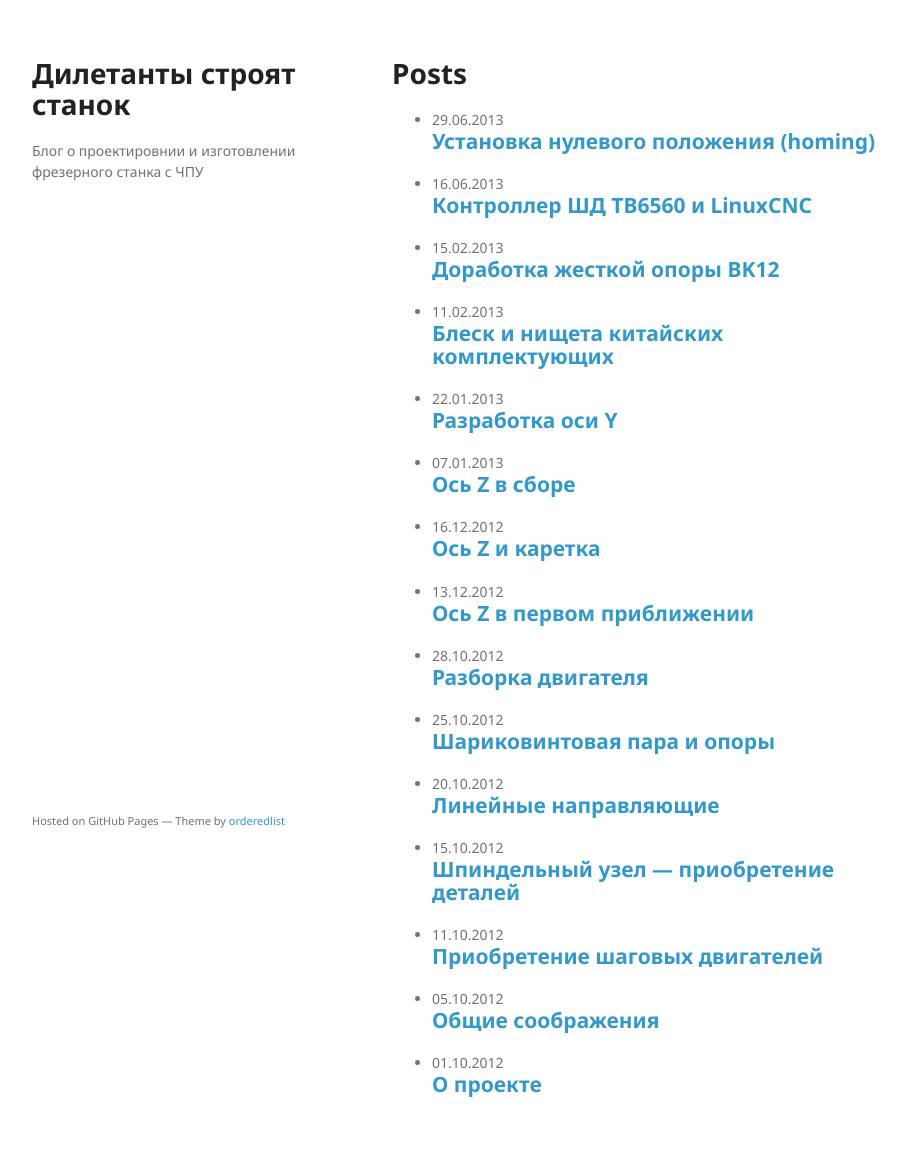
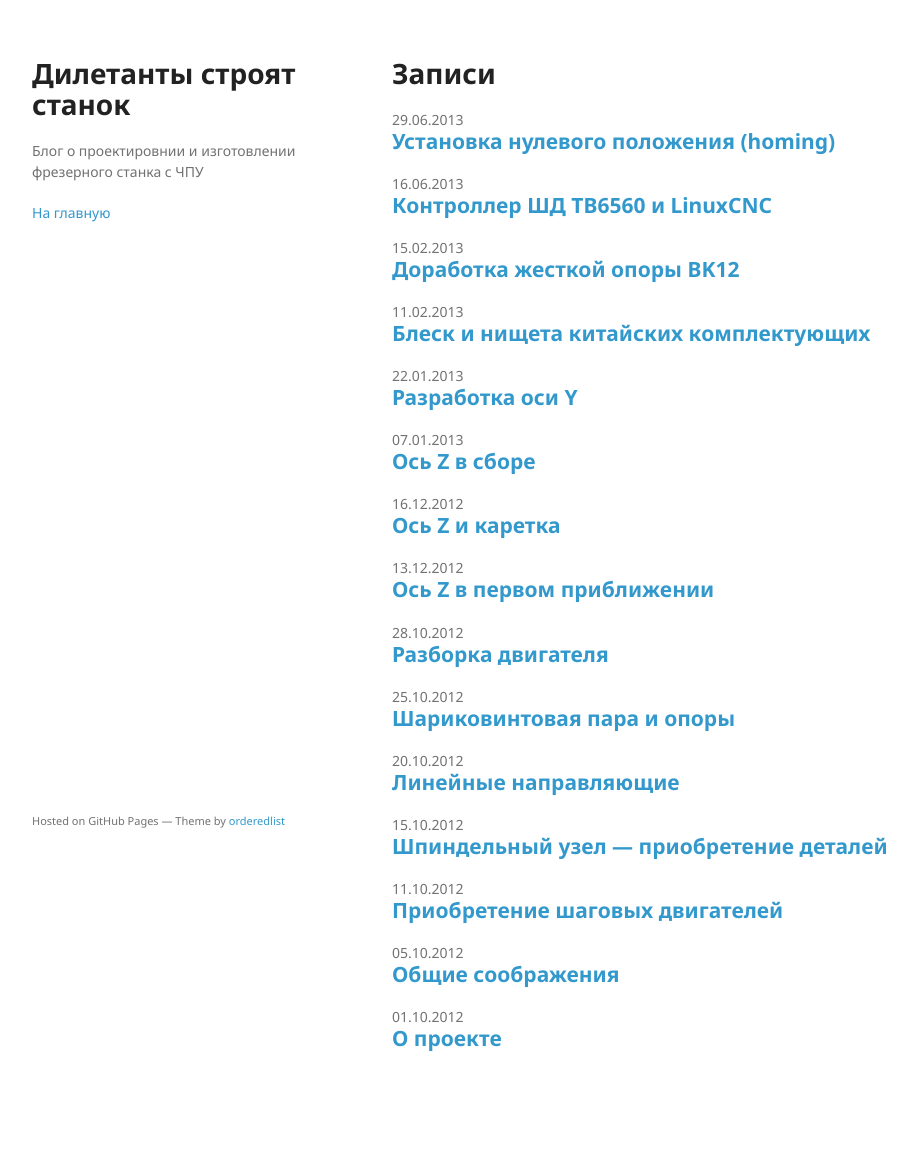
Before and after one commit to beowulfenator/cnc, a Jekyll site: the page built from index.html, in a window 1280 px wide. Shown: the whole page, without its empty margins (178-1095 px from the left). Built offline with Jekyll 4.4.1, drawn with Linux system fonts in a browser that asks for light colours; after the commit the page ends 1120 px from its top, so only the background shows below that.

Commit message:
style fixes

```diff
--- a/_layouts/default.html
+++ b/_layouts/default.html
@@ -1,11 +1,12 @@
 <!doctype html>
 <html>
-  {% include head.html username="jekyll" %}
+  {% include head.html %}
   <body>
     <div class="wrapper">
       <header>
         <h1>{{ site.title }}</h1>
         <p>{{ site.description }}</p>
+        <p><a href="{{ site.url }}">На главную</a></p>
       </header>
       <section>
         {{ content }}
--- a/_layouts/post.html
+++ b/_layouts/post.html
@@ -3,10 +3,8 @@ layout: default
 ---
 <article class="post" itemscope itemtype="http://schema.org/BlogPosting">
   <h1 itemprop="name headline">{{ page.title }}</h1>
-	<p class="post-meta"><time datetime="{{ page.date | date_to_xmlschema }}" itemprop="datePublished">{{ page.date | date: "%d.%m.%Y" }}</time></p>
-
+  <p class="post-meta"><time datetime="{{ page.date | date_to_xmlschema }}" itemprop="datePublished">{{ page.date | date: "%d.%m.%Y" }}</time></p>
   <div class="post-content" itemprop="articleBody">
     {{ content }}
   </div>
-
 </article>
--- a/index.html
+++ b/index.html
@@ -1,19 +1,13 @@
 ---
 layout: default
 ---
-
 <div class="home">
-
-  <h1 class="page-heading">Posts</h1>
-
+  <h1 class="page-heading">Записи</h1>
   <ul class="post-list">
     {% for post in site.posts %}
       <li>
         <span class="post-meta">{{ post.date | date: "%d.%m.%Y" }}</span>
-
-        <h2>
-          <a class="post-link" href="{{ post.url | prepend: site.baseurl }}">{{ post.title }}</a>
-        </h2>
+        <h2><a class="post-link" href="{{ post.url | prepend: site.baseurl }}">{{ post.title }}</a></h2>
       </li>
     {% endfor %}
   </ul>
--- a/stylesheets/styles.css
+++ b/stylesheets/styles.scss
@@ -1,3 +1,5 @@
+---
+---
 @import url(https://fonts.googleapis.com/css?family=Noto+Sans:400,400italic,700italic,700&subset=latin,cyrillic);
 
 body {
@@ -268,3 +270,8 @@ footer {
     color:#444;
   }
 }
+
+.post-list {
+  list-style-type: none;
+  padding: 0;
+}
```
Also changed, not shown: _layouts/page.html (deleted, +0 -14 lines).
